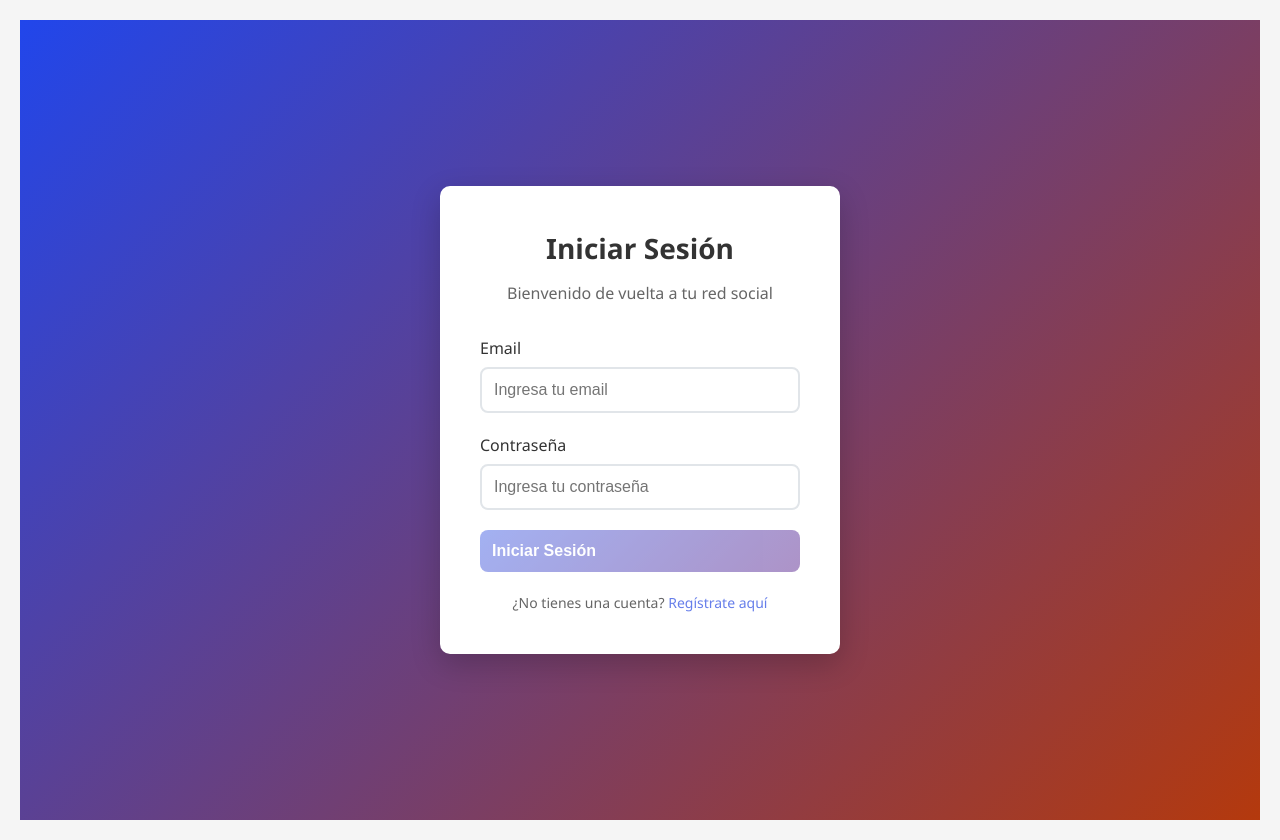
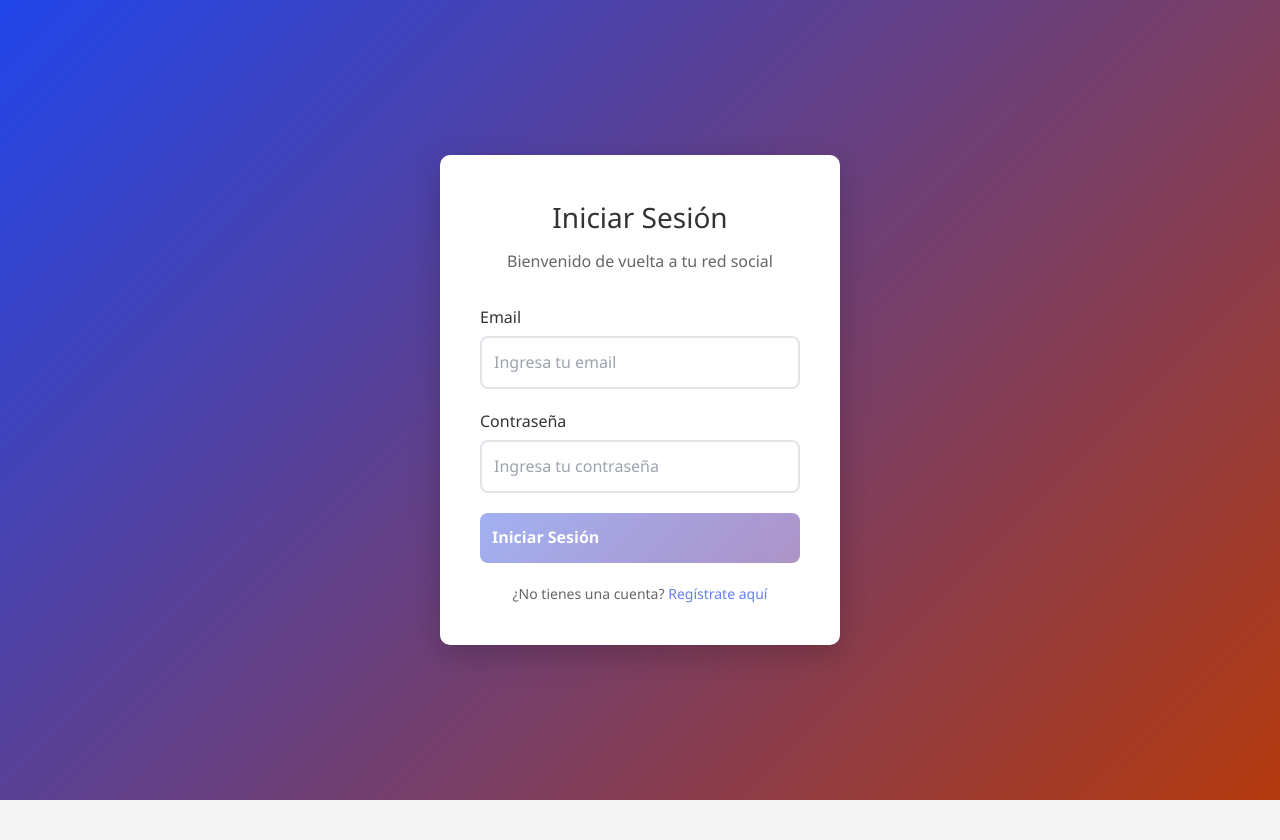
Before and after one commit to sebbas-0626/red-social-prueba, an Angular app in the folder red-social-angular/: page /login in a window 1280 px wide. After the commit the page ends 800 px from the top, so only its background shows below. Built offline with nearby package versions, Linux system fonts and the light colour scheme.

Commit message:
feat: :sparkles: instalar tailwint

```diff
--- a/red-social-angular/package.json
+++ b/red-social-angular/package.json
@@ -30,12 +30,15 @@
     "@angular/cli": "^19.2.15",
     "@angular/compiler-cli": "^19.2.0",
     "@types/jasmine": "~5.1.0",
+    "autoprefixer": "^10.4.22",
     "jasmine-core": "~5.6.0",
     "karma": "~6.4.0",
     "karma-chrome-launcher": "~3.2.0",
     "karma-coverage": "~2.2.0",
     "karma-jasmine": "~5.1.0",
     "karma-jasmine-html-reporter": "~2.1.0",
+    "postcss": "^8.5.6",
+    "tailwindcss": "^3.4.18",
     "typescript": "~5.7.2"
   }
 }
--- /dev/null
+++ b/red-social-angular/postcss.config.js
@@ -0,0 +1,6 @@
+module.exports = {
+  plugins: {
+    tailwindcss: {},
+    autoprefixer: {},
+  },
+}
--- a/red-social-angular/src/app/app.component.css
+++ b/red-social-angular/src/app/app.component.css
@@ -6,7 +6,6 @@
 
 .main-content {
   flex: 1;
-  padding: 20px;
   background-color: #f5f5f5;
 }
 
--- a/red-social-angular/src/styles.css
+++ b/red-social-angular/src/styles.css
@@ -1,4 +1,7 @@
 /* You can add global styles to this file, and also import other style files */
+@tailwind base;
+@tailwind components;
+@tailwind utilities;
 
 /* Estilos globales */
 * {
--- /dev/null
+++ b/red-social-angular/tailwind.config.js
@@ -0,0 +1,10 @@
+/** @type {import('tailwindcss').Config} */
+module.exports = {
+  content: [
+    "./src/**/*.{html,ts}",
+  ],
+  theme: {
+    extend: {},
+  },
+  plugins: [],
+}
```
Also changed, not shown: 1 other file (tests, documents, lock files or other folders).
